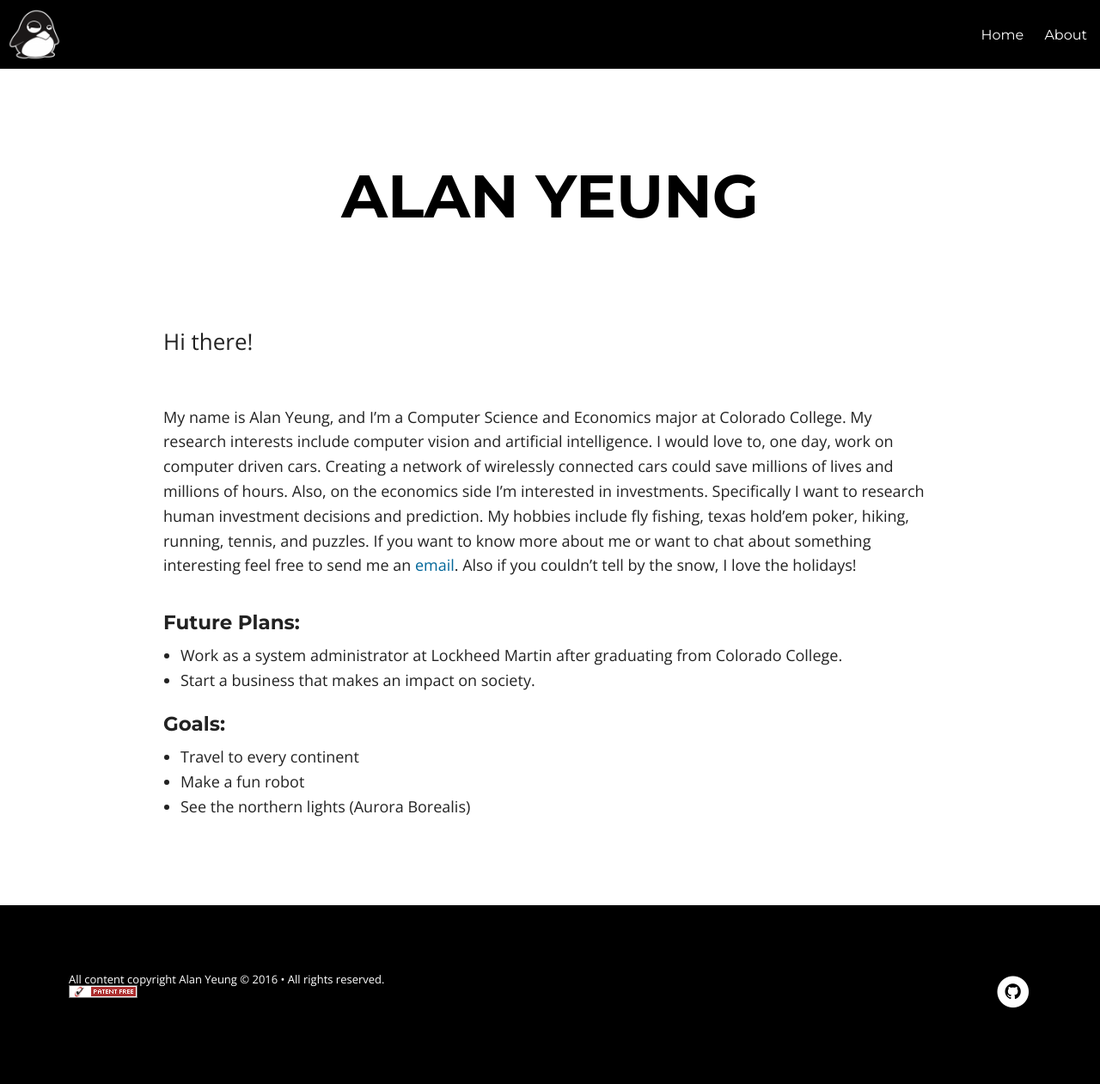
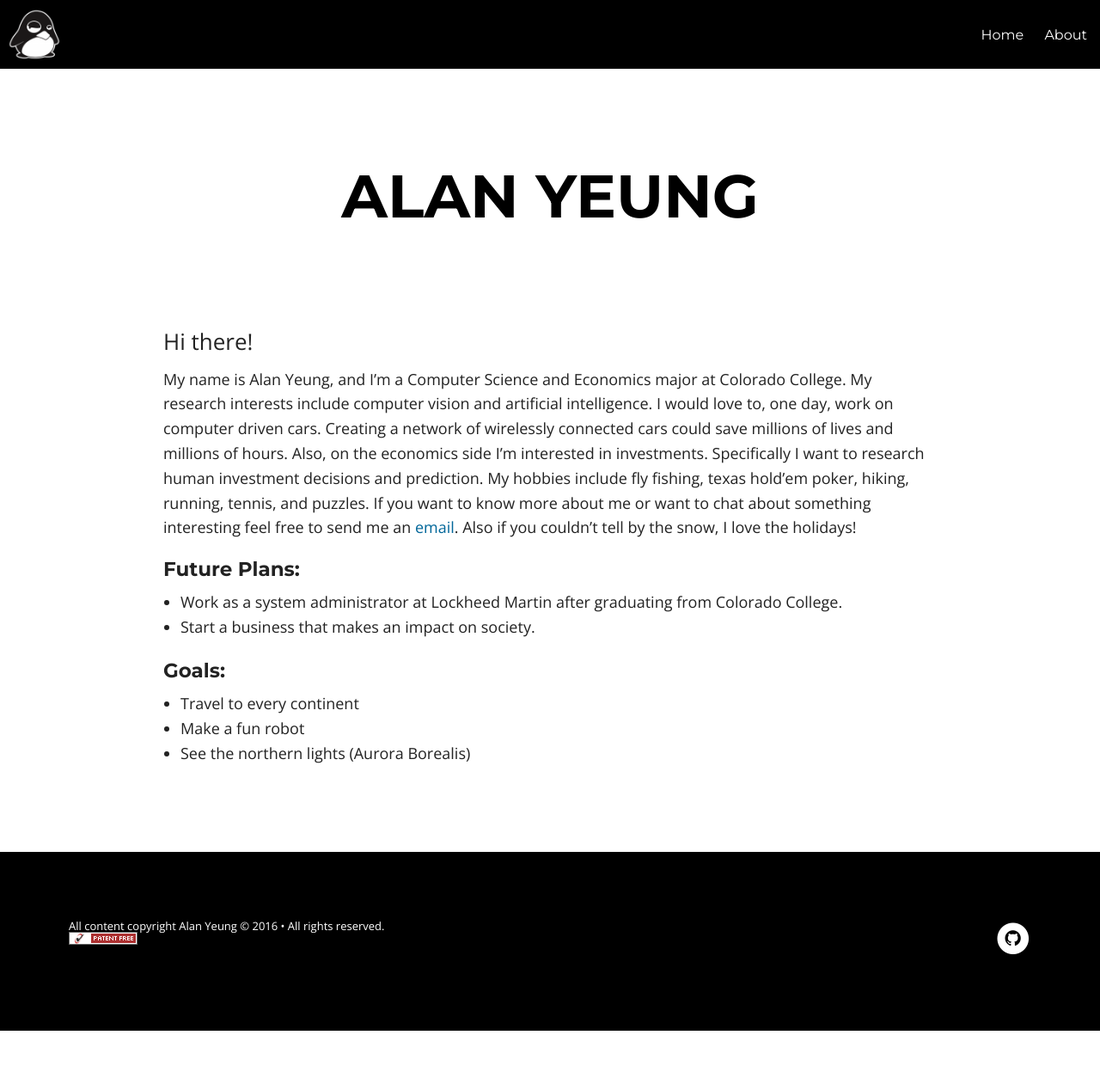
Before and after one commit to yeungalan0/yeungalan0.github.io, a Jekyll site: the page built from about.md, in a window 1280 px wide. Shown: the whole page at 86% size. Built offline with Jekyll 4.4.1, drawn with Linux system fonts in a browser that asks for light colours; nearby versions of some CDN libraries; after the commit the page ends 1199 px from its top, so only the background shows below that.

```diff
--- a/_layouts/home.html
+++ b/_layouts/home.html
@@ -6,7 +6,7 @@
 <script language="JavaScript" src="{{ site.url }}/assets/js/quotes.js"></script>
 <script> var quoteInterval =  setInterval(function () {getQuotes()}, 7000); </script>
 </head>
-<body class="home-template" itemscope itemtype="http://schema.org/WebPage" onload="getQuote(0); addButtons()">
+<body class="home-template" itemscope itemtype="http://schema.org/WebPage" onload="getQuote(0, false); addButtons()">
 <header class="notepad-site-head">
     <div class="notepad-site-head-menu">
         <a class="notepad-blog-logo" href="{{ site.url }}"><img src="{{ site.url }}/images/{{ site.logo }}" alt="Blog Logo" /></a>
@@ -39,7 +39,7 @@
         </span>
       </h1>
       <!-- First quote is automatically grabbed from quotes.txt -->
-      <h2 id="quote" data-current="0"></h2>
+      <h2 id="quote"></h2>
     </div>
     <!-- Buttons are automatically added on load based on the number of quotes in quotes.txt -->
     <div class="buttons-container"></div>
--- a/assets/css/post.css
+++ b/assets/css/post.css
@@ -423,8 +423,8 @@ html, body, .notepad-post-container, .notepad-post-header {
       .notepad-page-title h1,
       .notepad-post-title-simple h1 {
         font-size: 5.3125rem;
-        padding-top: 8.125rem;
-        padding-bottom: 8.125rem; } }
+        padding-top: 6rem;
+        padding-bottom: 2rem; } }
   .notepad-page-title .notepad-post-meta-simple,
   .notepad-post-title-simple .notepad-post-meta-simple {
     text-align: center;
@@ -472,7 +472,7 @@ html, body, .notepad-post-container, .notepad-post-header {
       margin-left: auto;
       margin-right: auto; }
     .notepad-page-content > div:not(.notepad-page-title) p {
-      margin: 0 auto 2em auto;
+      margin: -1em auto 1em auto;
       max-width: 56.25rem;
       font-size: 1.125rem; }
       .notepad-page-content > div:not(.notepad-page-title) p:first-child {
```
Also changed, not shown: assets/js/quotes.js (+9 -2 lines).
